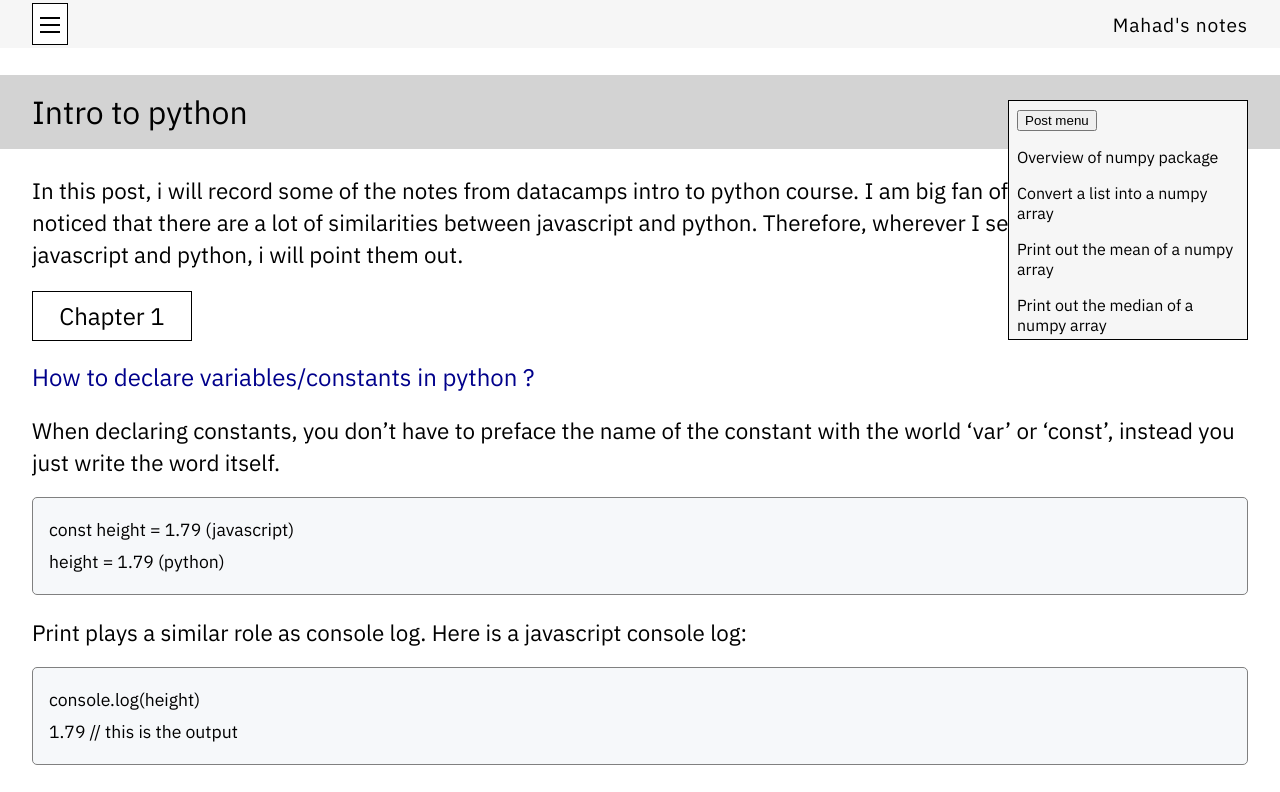
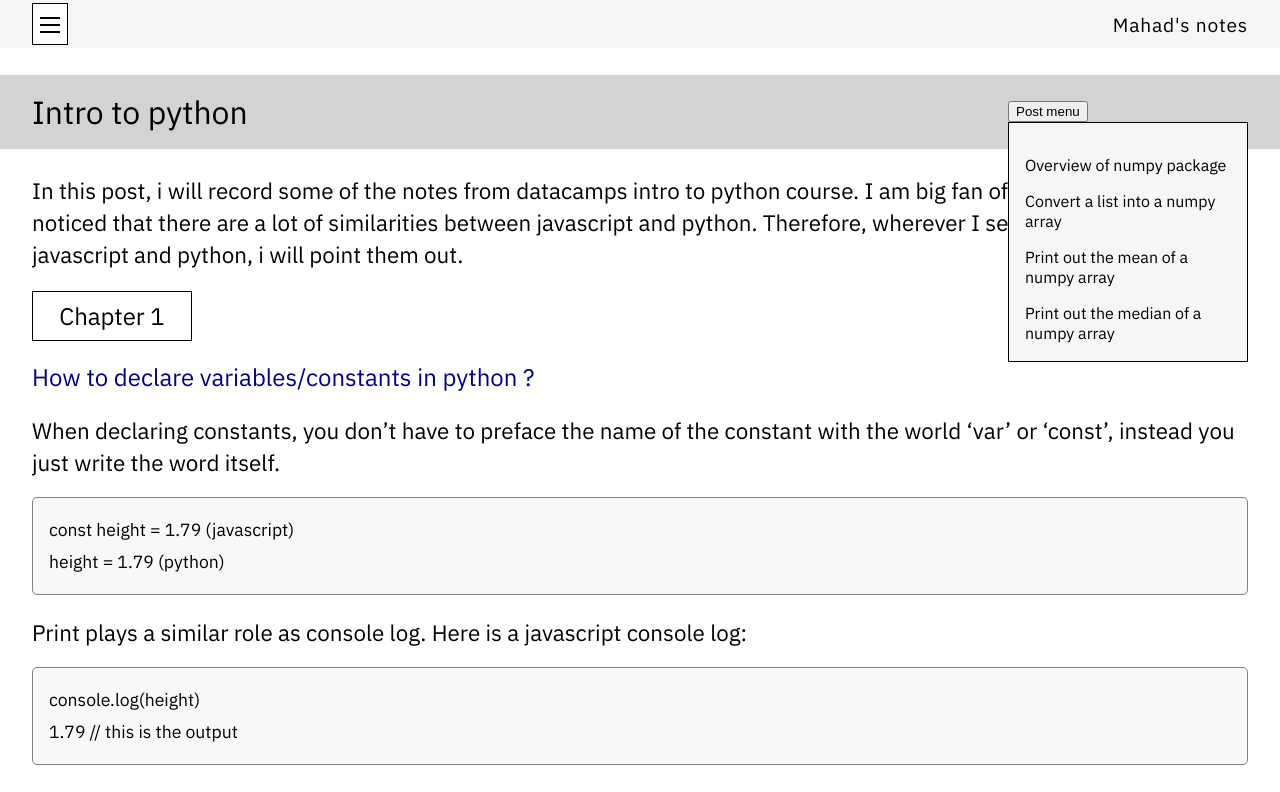
Before and after one commit to Elir-Mahad/notes, a Next.js app: page /intro-to-python in a window 1280 px wide. Shown: the top 792 px of the page. Built offline with nearby package versions, Linux system fonts and the light colour scheme.

Commit message:
style(PostMenu): enhance styles

```diff
--- a/components/PostMenu.js
+++ b/components/PostMenu.js
@@ -1,10 +1,11 @@
 import React from "react";
-import { PostMenuBox, PmIcon, PmOption } from "../styles/Styles";
+import { PostMenuBox, PmOptions, PmIcon, PmOption } from "../styles/Styles";
 
 function PostMenu() {
   return (
     <PostMenuBox>
       <PmIcon>Post menu</PmIcon>
+      <PmOptions>
         <PmOption>Overview of numpy package </PmOption>
         <PmOption>Convert a list into a numpy array</PmOption>
         <PmOption>Print out the mean of a numpy array</PmOption>
@@ -20,6 +21,7 @@ function PostMenu() {
         <PmOption>
           Print out out the ‘correlation coefficient matrix’ of a 2d numpy array
         </PmOption>
+      </PmOptions>
     </PostMenuBox>
   );
 }
--- a/styles/Styles.js
+++ b/styles/Styles.js
@@ -355,19 +355,23 @@ export const Chapter = styled.h2`
 // Post menu
 
 export const PostMenuBox = styled.div`
-  background-color: #f6f6f6;
   //
-  height: 15rem;
-  width: 15rem;
-  border: 1px solid black;
-  padding: 0.5rem;
-  margin-right: 2rem;
-  //
-  overflow: auto;
   z-index: 2;
   position: fixed;
   right: 0;
   top: 100px;
+  // width: 15rem;
+  // height: 15rem;
+  margin-right: 2rem;
+`;
+
+export const PmOptions = styled.div`
+  overflow: auto;
+  height: 15rem;
+  width: 15rem;
+  padding: 1rem;
+  background-color: #f6f6f6;
+  border: 1px solid black;
 `;
 
 export const PmIcon = styled.button`
```
Lines whose indentation alone changed are shown as unchanged.
